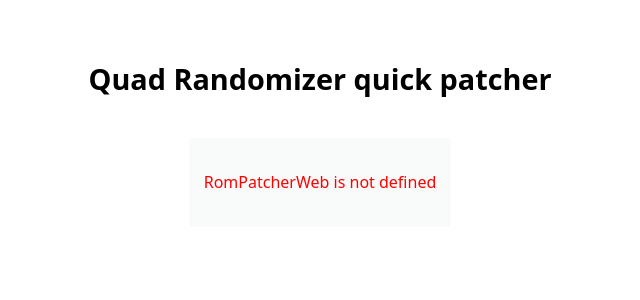
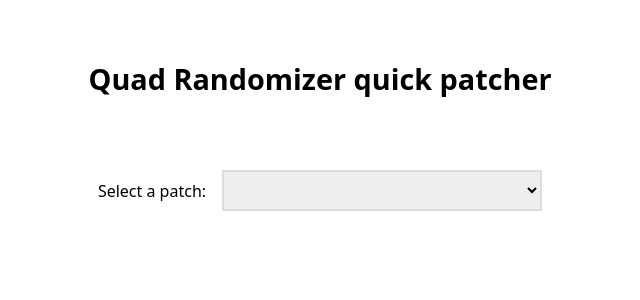
Before and after one commit to Andypro1/quad-patcher, a SvelteKit app: page / in a window 1280 px wide. Shown: the top 300 px of the page, without its empty margins (320-960 px from the left). Built offline with nearby package versions, Linux system fonts and the light colour scheme.

Commit message:
Add a patch select form element and associated styles.
Make css transitions use a :root var and be fast (0.1s).

Add new #f537 NES fixes/tweaks patch for public beta testing, yay!

Update page.svelte to reinitialize RomPatcherJS when the selected patch changes.

```diff
--- a/src/routes/+page.svelte
+++ b/src/routes/+page.svelte
@@ -1,6 +1,29 @@
 <script lang="js">
-    import { onMount } from "svelte";
+    import { page } from '$app/state';
+    import { onMount } from 'svelte';
+    import { get } from 'svelte/store';
+
     let error = "";
+
+    let patches = $state([
+        {
+            id: 'f537',
+            file: './f537.ips',
+            nameAddendum: 'nes-fixes-f537',
+            name: 'NES fixes/tweaks #f537',
+            description: `A patch implementing a number of NES game updates.  Asking for testers before submitting to Total for inclusion in the official builds.  I\'m requesting you play this <a href="https://en.wikipedia.org/wiki/Blinded_experiment">blind</a> (no release notes) to help me best guage what to work on next.
+            <p>Feedback encouraged <a href="https://discord.com/channels/567470487483973652/638112063780159499">on Discord</a>.  Thank you for testing!</p>`,
+        },
+        {
+            id: 'xray',
+            file: './xray.ips',
+            nameAddendum: 'xray-mirage',
+            name: 'X-ray Mirage Mode',
+            description: 'A challenge mod for your quad seed.  Link and Samus are suffering hallucinations from dehydration, and most items look like the much-maligned x-ray scope.',
+        },
+    ]);
+
+    let chosenPatch = $state("");
 
     const expectedSeedSize = 8388608;
 
@@ -27,6 +50,20 @@
     }
 
     onMount(() => {
+        const query = page.url.searchParams;
+        const qsValue = query.get('p');
+
+        if (qsValue && patches.filter(p => p.id == qsValue)?.length > 0) {
+            chosenPatch = qsValue;
+        }
+    });
+
+    $effect(() => {
+        const curPatch = patches.find(p => p.id === chosenPatch);
+
+        if(!curPatch)
+            return;
+
         try {
             RomPatcherWeb.initialize({
                 language: 'en', //default: en
@@ -48,13 +85,13 @@
                         lastDotIndex !== -1
                             ? romFile.fileName.substring(0, lastDotIndex)
                             : romFile.fileName;
-                    const outFileName = `${baseName}.appatch-xray-mirage`;
+                    const outFileName = `${baseName}.appatch-${curPatch.nameAddendum}`;
                     romFile.setName(outFileName);
                 }
             }, {
-                file: './xray.ips',
-                name: 'X-ray Mirage Mode',
-                description: 'A challenge mod for your quad seed.  Link and Samus are suffering hallucinations from dehydration, and most items look like the much-maligned x-ray scope.',
+                file: curPatch.file,
+                name: curPatch.name,
+                description: curPatch.description,
             });
         } catch (err) {
             var message = err.message;
@@ -76,7 +113,23 @@
 <main on:dragover|preventDefault>
     <h1>Quad Randomizer quick patcher</h1>
 
-	<div id="rom-patcher-container">
+    <form>
+        <div class="patchChooser">
+            <label for="patch">Select a patch:</label>
+
+            {#snippet content()}
+                <button><selectedcontent>Quad rando patch</selectedcontent></button>
+            {/snippet}
+
+            <select id="patch" bind:value={chosenPatch}>
+                {@render content()}
+                {#each patches as patch}
+                    <option value={patch.id}>{@html patch.name}</option>
+                {/each}
+            </select>
+        </div>
+
+	<div id="rom-patcher-container" class:visible={chosenPatch}>
         {#if error}
             <p style="color: red;">{error}</p>
         {/if}
@@ -106,17 +159,128 @@
 			<button id="rom-patcher-button-apply" data-localize="yes" disabled>Apply patch</button>
 		</div>
 	</div>
+
+    </form>
 </main>
 
 <style>
+    :global(:root) {
+        --transition-time: 0.1s;
+    }
+
+    /*  Select control styles  */
+    select, ::picker(select) {
+        appearance: base-select;
+
+    }
+
+    select {
+        cursor: pointer;
+        border: 2px solid #ddd;
+        background: #eee;
+        padding: 10px;
+        transition: var(--transition-time);
+        /* border-radius: 0.25rem 0.25rem 0 0; */
+
+        min-width: 20rem;
+
+        & option {
+            display: flex;
+            justify-content: flex-start;
+            gap: 20px;
+
+            border: 2px solid #ddd;
+            background: #eee;
+            padding: 10px;
+            transition: var(--transition-time);
+        }
+    }
+
+    option:first-of-type {
+    border-radius: 8px 8px 0 0;
+    }
+
+    option:last-of-type {
+    border-radius: 0 0 8px 8px;
+    }
+
+    option:not(option:last-of-type) {
+    border-bottom: none;
+    }
+
+option .icon {
+  font-size: 1.6rem;
+  text-box: trim-both cap alphabetic;
+}
+
+option:hover {
+  background: rgb(0, 123, 255);
+  color: white;
+}
+
+option:checked {
+  font-weight: bold;
+}
+
+option::checkmark {
+  order: 1;
+  margin-left: auto;
+  content: "✔️";
+  color: transparent;
+  text-shadow: 0 0 0 rgb(0, 123, 255);
+}
+
+    ::picker(select) {
+      border: none;
+    }
+
+    select:hover,
+    select:focus {
+        background: #ddd;
+    }
+
+    select::picker-icon {
+        color: #999;
+        transition: var(--transition-time) rotate;
+    }
+
+    select:open::picker-icon {
+        rotate: 180deg;
+    }
+
+    select > .placeholder {
+        color: #ddd;
+    }
+    /*  End select styles  */
+
+    .patchChooser {
+        display: flex;
+        margin: 2rem 0;
+        gap: 1rem;
+        justify-content: center;
+        align-items: center;
+    }
+
     .test {
         background-color: rgb(0, 123, 255);
         color: white;
         padding: 1rem 3rem;
     }
 
+    #rom-patcher-container {
+        display: none;
+
+        &.visible {
+            display: block;
+        }
+    }
+
     #rom-patcher-patch-description {
         text-align: left;
+    }
+
+    select > .placeholder {
+        display: none;
     }
 
     h1 {
@@ -153,14 +317,14 @@
         cursor: pointer;
         width: 100%;
         max-width: 400px;
-        transition: border-color 0.3s;
+        transition: border-color var(--transition-time);
     }
 
-    input[type="file"].error {
+    #rom-patcher-container input[type="file"].error {
         border-color: red;
     }
 
-    button {
+    #rom-patcher-container button {
         padding: 6px 2rem;
         font-size: 1em;
         font-weight: normal;
@@ -169,14 +333,14 @@
         background-color: rgb(40, 167, 69);
         color: white;
         cursor: pointer;
-        transition: background-color 0.3s;
+        transition: background-color var(--transition-time);
 
         &:hover {
             background-color: rgb(33, 136, 56);
         }
     }
 
-    button:disabled {
+    #rom-patcher-container button:disabled {
         background-color: rgb(223, 223, 223);
         border-color: rgb(223, 223, 223);
         cursor: not-allowed;
```
Also changed, not shown: 1 other file (tests, documents, lock files or other folders).
